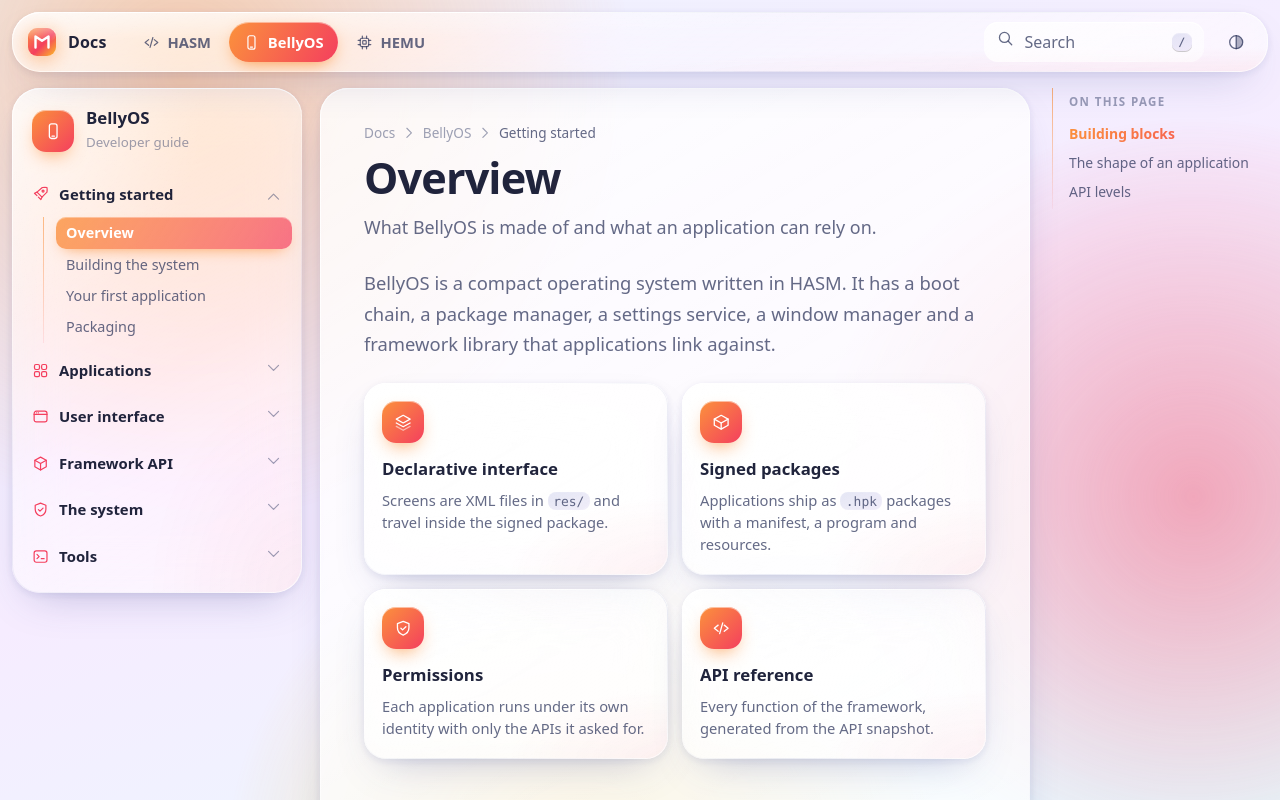
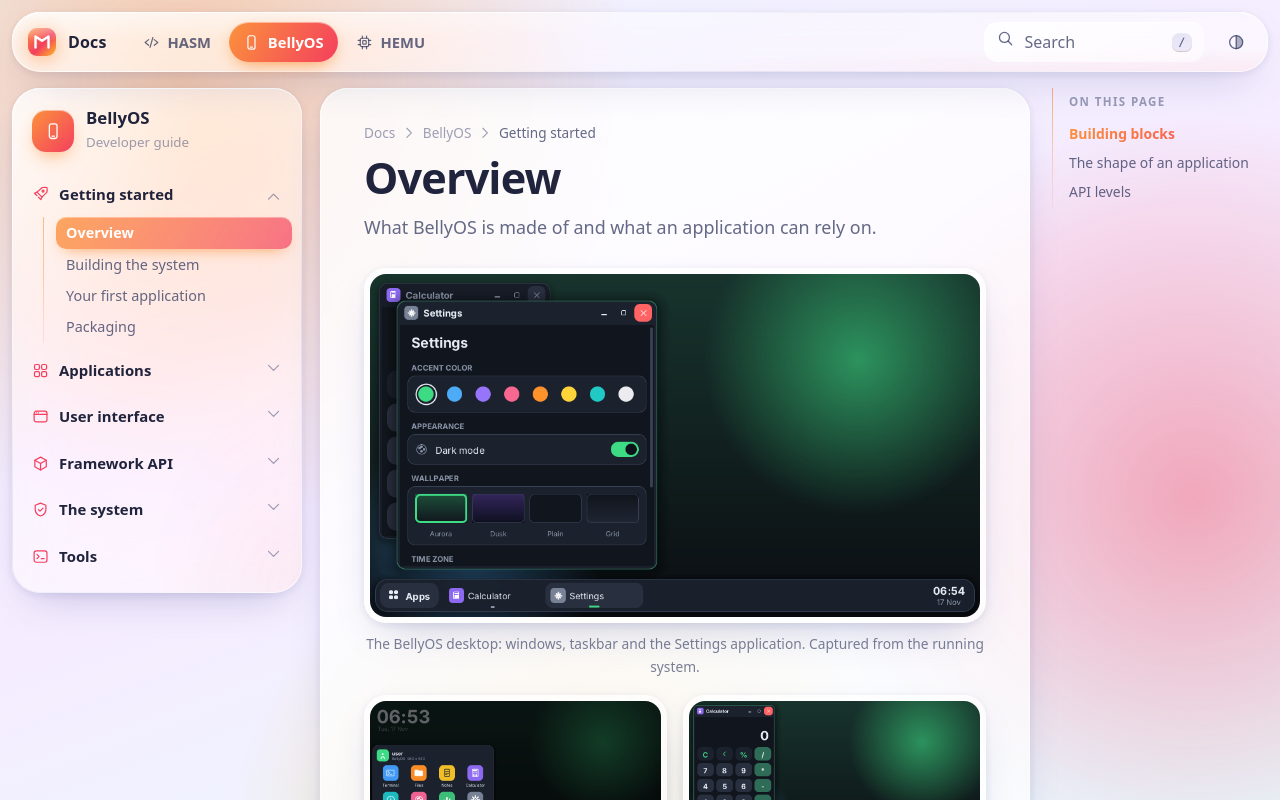
Before and after one commit to Dmfnn/dmfnn.github.io, a plain HTML site: page index.html in a window 1280 px wide. Both pictures are taken after a click on the link "BellyOS". Shown: the top 800 px of the page. Drawn offline with Linux system fonts and the light colour scheme.

Commit message:
Add screenshots

```diff
--- a/assets/css/components.css
+++ b/assets/css/components.css
@@ -133,3 +133,12 @@ td p { margin: 0; }
 @media (max-width: 900px) { .project-cards { grid-template-columns: minmax(0, 1fr); } .project-card { min-height: 0; } }
 .doc-body .api-title { margin: 6px 0 4px; }
 .api-summary tbody tr:first-child td { border-top: 0; }
+
+/* screenshots */
+.shots { margin: 1.6em 0; display: grid; gap: 16px; }
+.shot { margin: 0; display: flex; flex-direction: column; gap: 10px; }
+.shot-frame { padding: 6px; border-radius: var(--r-lg); background: var(--glass-fill); box-shadow: var(--glass-shadow), inset 0 0 0 1px var(--border, rgba(255,255,255,.14)); backdrop-filter: blur(14px); -webkit-backdrop-filter: blur(14px); }
+.shot-frame img { display: block; width: 100%; height: auto; border-radius: calc(var(--r-lg) - 6px); }
+.shot figcaption { font-size: .86rem; color: var(--text-dim, var(--muted, inherit)); text-align: center; opacity: .85; }
+.shot-row { display: grid; grid-template-columns: repeat(var(--n), minmax(0, 1fr)); gap: 16px; }
+@media (max-width: 560px) { .shot-row { grid-template-columns: minmax(0, 1fr); } .shot-frame { border-radius: var(--r-md); } .shot-frame img { border-radius: calc(var(--r-md) - 6px); } }
--- a/assets/js/core/render.js
+++ b/assets/js/core/render.js
@@ -205,5 +205,19 @@
     }
   });
 
+  // ── screenshots ─────────────────────────────────────────────────────────────
+  // D.custom('screens', { items: [{ src, alt, caption }] }): the first image is shown large, the rest in a row below.
+  Render.register('screens', {
+    render(b, r) {
+      const E = Inline.escape;
+      const fig = (it, cls) => '<figure class="shot ' + cls + '"><div class="shot-frame"><img src="' + E(it.src) + '" alt="' + E(it.alt || '') +
+        '" loading="lazy" decoding="async"></div>' + (it.caption ? '<figcaption>' + r.inline(it.caption) + '</figcaption>' : '') + '</figure>';
+      const [first, ...rest] = b.items;
+      return '<div class="shots">' + fig(first, 'shot-main') +
+        (rest.length ? '<div class="shot-row" style="--n:' + rest.length + '">' + rest.map(i => fig(i, 'shot-sub')).join('') + '</div>' : '') + '</div>';
+    },
+    text: (b) => b.items.map(i => T(i.caption || i.alt || '')).join(' ')
+  });
+
   global.Render = Render;
 })(window);
--- a/content/bellyos/start.js
+++ b/content/bellyos/start.js
@@ -2,6 +2,11 @@ Docs.page({
   project: 'bellyos', section: 'start', id: 'overview', order: 1, title: 'Overview',
   summary: 'What BellyOS is made of and what an application can rely on.',
   blocks: [
+    D.custom('screens', { items: [
+      { src: 'assets/img/bellyos-settings.png', alt: 'BellyOS desktop with the Settings and Calculator windows open', caption: 'The BellyOS desktop: windows, taskbar and the Settings application. Captured from the running system.' },
+      { src: 'assets/img/bellyos-launcher.png', alt: 'BellyOS application launcher', caption: 'The launcher.' },
+      { src: 'assets/img/bellyos-calculator.png', alt: 'Calculator application', caption: 'An application window.' }
+    ] }),
     D.lead('BellyOS is a compact operating system written in HASM. It has a boot chain, a package manager, a settings service, a window manager and a framework library that applications link against.'),
     D.cards([
       { icon: 'layers', title: 'Declarative interface', text: 'Screens are XML files in `res/` and travel inside the signed package.', href: 'doc:xml-layout' },
```
Also changed, not shown: assets/img/bellyos-calculator.png (added), assets/img/bellyos-launcher.png (added), assets/img/bellyos-settings.png (added).
